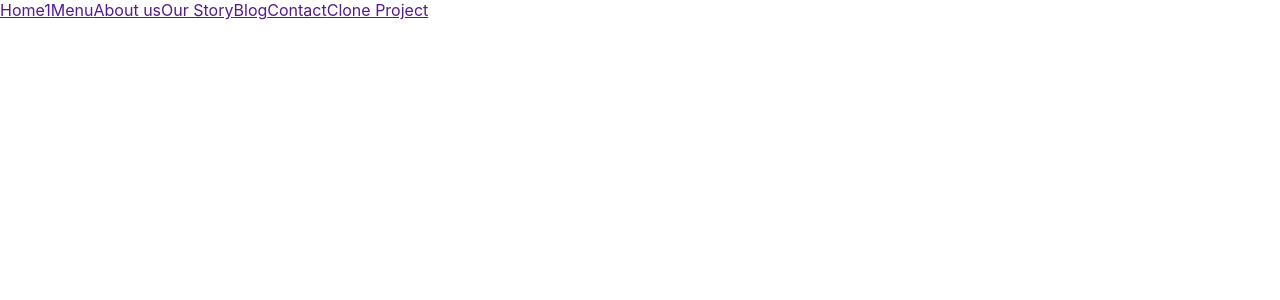
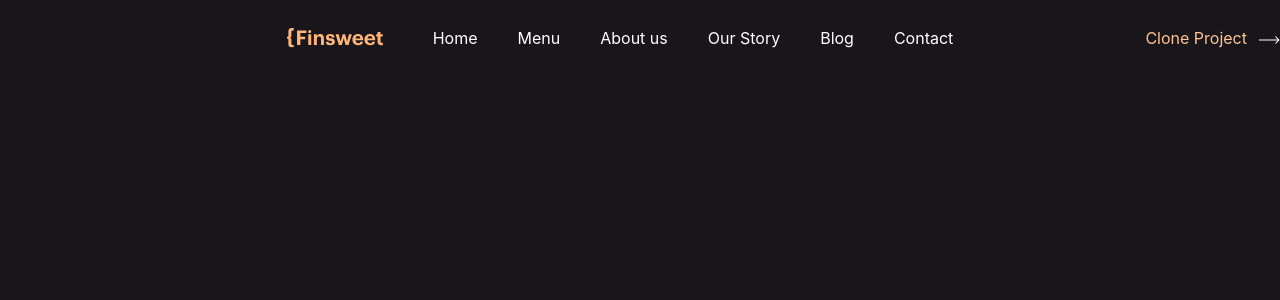
Before and after one commit to Kizya007/Coffee_shop, a React (Create React App) app: page / in a window 1280 px wide. Shown: the top 300 px of the page. Built offline with nearby package versions, Linux system fonts and the light colour scheme.

Commit message:
git commit

```diff
--- a/src/App.jsx
+++ b/src/App.jsx
@@ -1,8 +1,11 @@
 import Header from "./components/Header";
+import "./assets/Global.scss";
 
 function Home() {
   return (
-    <Header />
+    <div className="container">
+      <Header />
+    </div>
   );
 }
 
--- a/src/assets/Global.scss
+++ b/src/assets/Global.scss
@@ -0,0 +1,13 @@
+.container {
+    position: relative;
+    display: flex;
+    align-items: center;
+    justify-content: center;
+
+    max-width: 1600px;
+
+}
+
+body {
+    background: #19161B;
+}
--- a/src/assets/Header.scss
+++ b/src/assets/Header.scss
@@ -0,0 +1,30 @@
+.header {
+  margin-top: 28px;
+
+  display: flex;
+
+  .navigation {
+    display: flex;
+    align-items: center;
+    justify-content: space-between;
+    &-link {
+      margin-right: 40px;
+
+      text-decoration: none;
+      color: #fff;
+    }
+    &-link:nth-child(1) {
+      margin-left: 50px;
+    }
+
+    .block-link {
+        position: absolute;
+        right: 0;
+      .link {
+        text-decoration: none;
+        color: #FFC492;
+        margin-right: 12px;
+      }
+    }
+  }
+}
--- /dev/null
+++ b/src/assets/icon/ArrowRight.jsx
@@ -0,0 +1,17 @@
+function ArrowRight() {
+  return (
+    <svg
+      width="21"
+      height="8"
+      viewBox="0 0 21 8"
+      fill="none"
+      xmlns="http://www.w3.org/2000/svg"
+    >
+      <path
+        d="M20.3536 4.35355C20.5488 4.15829 20.5488 3.84171 20.3536 3.64645L17.1716 0.464466C16.9763 0.269204 16.6597 0.269204 16.4645 0.464466C16.2692 0.659728 16.2692 0.976311 16.4645 1.17157L19.2929 4L16.4645 6.82843C16.2692 7.02369 16.2692 7.34027 16.4645 7.53553C16.6597 7.7308 16.9763 7.7308 17.1716 7.53553L20.3536 4.35355ZM0 4.5L20 4.5V3.5L0 3.5L0 4.5Z"
+        fill="white"
+      />
+    </svg>
+  );
+}
+export default ArrowRight
--- /dev/null
+++ b/src/assets/icon/Logo.jsx
@@ -0,0 +1,56 @@
+function Logo() {
+  return (
+    <svg
+      width="96"
+      height="20"
+      viewBox="0 0 96 20"
+      fill="none"
+      xmlns="http://www.w3.org/2000/svg"
+    >
+      <g clip-path="url(#clip0_202_4)">
+        <path
+          d="M95.8297 14.8287V17.201H93.8368C91.7102 17.1343 90.574 15.9875 90.574 13.8336V8.41541H89.1826V6.33428H90.574V4.00439H93.5148V6.31001H95.7629V8.38507H93.5148V13.5424C93.5148 14.2401 93.6545 14.7983 94.73 14.7983L95.8297 14.8287Z"
+          fill="#FFB577"
+        />
+        <path
+          d="M77.462 11.7891V11.6313C77.4302 10.9335 77.5367 10.2362 77.7752 9.57953C78.0137 8.92284 78.3797 8.31962 78.8522 7.80443C79.3246 7.28925 79.8942 6.87224 80.5284 6.57731C81.1625 6.28237 81.8487 6.11531 82.5476 6.08569C82.6874 6.08569 82.8332 6.08569 82.9729 6.08569C85.7496 6.08569 88.1861 7.69963 88.1861 11.5464V12.3655H80.4696C80.5486 14.1372 81.5086 15.1383 83.1248 15.1383C84.5162 15.1383 85.1663 14.5315 85.3547 13.6457H88.1314C87.7912 15.9574 85.9441 17.2437 83.0215 17.2437C79.8134 17.2194 77.462 15.1929 77.462 11.7891ZM85.2939 10.5088C85.1907 8.89491 84.3765 8.11828 82.9608 8.11828C81.5451 8.11828 80.7309 8.99199 80.5304 10.5088H85.2939Z"
+          fill="#FFB577"
+        />
+        <path
+          d="M65.4562 11.7891V11.6313C65.4244 10.9344 65.5304 10.2382 65.7682 9.58223C66.006 8.9263 66.3709 8.3236 66.842 7.80857C67.3132 7.29355 67.8814 6.8763 68.5141 6.58068C69.1469 6.28506 69.8318 6.11686 70.5296 6.08569C70.6694 6.08569 70.8152 6.08569 70.9549 6.08569C73.7316 6.08569 76.1742 7.69963 76.1742 11.5464V12.3655H68.4638C68.5428 14.1372 69.5028 15.1383 71.119 15.1383C72.5104 15.1383 73.1605 14.5315 73.3489 13.6457H76.1256C75.7792 15.9574 73.9322 17.2437 71.0096 17.2437C67.8076 17.2194 65.4562 15.1929 65.4562 11.7891ZM73.2881 10.5088C73.1848 8.89491 72.3706 8.11828 70.9549 8.11828C69.5392 8.11828 68.7494 9.01625 68.5246 10.5028L73.2881 10.5088Z"
+          fill="#FFB577"
+        />
+        <path
+          d="M48.6074 6.31006H51.7183L53.6201 13.506L55.7041 6.31006H58.1345L60.0181 13.506L62.0231 6.31006H64.8727L61.4945 17.0008H58.5781L56.7553 10.2903L54.8049 17.0008H51.852L48.6074 6.31006Z"
+          fill="#FFB577"
+        />
+        <path
+          d="M38.7222 13.6395H41.4989C41.6265 14.6042 42.1065 15.1563 43.3824 15.1563C44.5247 15.1563 45.0533 14.7255 45.0533 13.9914C45.0533 13.2572 44.4457 12.9478 42.8903 12.7294C40.0407 12.2986 38.9409 11.4795 38.9409 9.39229C38.9409 7.16555 40.9824 6.06128 43.1941 6.06128C45.5698 6.06128 47.3622 6.92285 47.6174 9.38016H44.8771C44.8596 9.19019 44.8046 9.00556 44.7153 8.83694C44.6259 8.66833 44.504 8.51906 44.3565 8.39777C44.2091 8.27647 44.039 8.18556 43.8562 8.13027C43.6733 8.07499 43.4813 8.05642 43.2913 8.07566H43.2001C42.2401 8.07566 41.6812 8.52465 41.6812 9.17993C41.6812 9.83521 42.1976 10.1204 43.7652 10.3449C46.4265 10.7453 47.9151 11.4188 47.9151 13.7062C47.9151 15.9936 46.232 17.2193 43.4128 17.2193C40.5936 17.2193 38.8012 15.9512 38.7222 13.6395Z"
+          fill="#FFB577"
+        />
+        <path
+          d="M26.9224 6.31H29.8631V8.00281C30.1946 7.38147 30.6977 6.86822 31.3127 6.52404C31.9277 6.17986 32.6287 6.01923 33.3325 6.06124C35.4165 6.06124 36.9294 7.32933 36.9294 10.2235V17.0251H34.0251V10.6482C34.0251 9.19809 33.4601 8.50641 32.1477 8.50641C31.8703 8.48229 31.5909 8.51312 31.3254 8.59713C31.06 8.68114 30.8138 8.81667 30.601 8.99594C30.3881 9.17522 30.2129 9.3947 30.0852 9.6418C29.9575 9.8889 29.88 10.1587 29.857 10.4358C29.8419 10.5648 29.8419 10.6952 29.857 10.8242V17.0008H26.9224V6.31Z"
+          fill="#FFB577"
+        />
+        <path
+          d="M21.2476 3.62236C21.2369 3.32957 21.3135 3.0402 21.4676 2.7909C21.6217 2.54159 21.8465 2.34356 22.1134 2.22187C22.3803 2.10018 22.6773 2.06031 22.9669 2.1073C23.2565 2.1543 23.5256 2.28605 23.7402 2.48587C23.9548 2.68569 24.1052 2.94459 24.1723 3.2298C24.2394 3.51502 24.2203 3.81371 24.1174 4.08807C24.0144 4.36242 23.8323 4.60011 23.594 4.77102C23.3557 4.94194 23.0719 5.03841 22.7787 5.04821H22.724C22.542 5.05971 22.3595 5.03522 22.187 4.97613C22.0145 4.91705 21.8554 4.82454 21.7188 4.7039C21.5822 4.58327 21.4708 4.43689 21.391 4.27315C21.3111 4.10942 21.2645 3.93156 21.2536 3.74978C21.2486 3.7075 21.2466 3.66493 21.2476 3.62236ZM21.2476 6.31023H24.2187V17.001H21.2597L21.2476 6.31023Z"
+          fill="#FFB577"
+        />
+        <path
+          d="M10.0498 2.39062H19.4432V4.98141H13.3673V8.84636H18.1794V11.3401H13.3612V17.001H10.0498V2.39062Z"
+          fill="#FFB577"
+        />
+        <path
+          d="M4.38076 7.17168C4.38076 8.08786 4.38076 9.20427 3.11696 9.65933C4.41114 10.1022 4.38076 11.0427 4.38076 12.0256V15.6661C4.38076 16.3578 4.66025 16.7764 5.15848 16.8795C5.26796 16.9164 5.38329 16.9329 5.49873 16.9281H6.71392V19.3551H4.70886C2.57013 19.3551 1.39139 18.1416 1.39139 15.8906V11.5827C1.37622 11.3615 1.27857 11.1541 1.11771 11.0013C0.956855 10.8486 0.744484 10.7616 0.522532 10.7575H0V8.62786H0.522532C0.748913 8.62488 0.965455 8.53498 1.12723 8.37682C1.28901 8.21866 1.38361 8.00438 1.39139 7.77843V3.40989C1.39139 1.19528 2.54582 0 4.70886 0H6.73215V2.39056H5.51696C5.40138 2.3909 5.28657 2.40932 5.17671 2.44517C4.67848 2.57258 4.39899 2.98517 4.39899 3.65865L4.38076 7.17168Z"
+          fill="#FFB577"
+        />
+      </g>
+      <defs>
+        <clipPath id="clip0_202_4">
+          <rect width="96" height="19.4157" fill="white" />
+        </clipPath>
+      </defs>
+    </svg>
+  );
+}
+export default Logo;
--- a/src/components/Header.jsx
+++ b/src/components/Header.jsx
@@ -1,16 +1,36 @@
-import "../assets/Header.scss"
+import "../assets/Header.scss";
+import Logo from "../assets/icon/Logo";
+import ArrowRight from "../assets/icon/ArrowRight";
 
 function Header() {
   return (
     <header className="header">
+      <Logo />
       <nav className="navigation">
-        <a href="" className="navigation-link">Home1</a>
-        <a href="" className="navigation-link">Menu</a>
-        <a href="" className="navigation-link">About us</a>
-        <a href="" className="navigation-link">Our Story</a>
-        <a href="" className="navigation-link">Blog</a>
-        <a href="" className="navigation-link">Contact</a>
-        <a href="" className="navigation-link">Clone Project</a>
+        <a href="" className="navigation-link">
+          Home
+        </a>
+        <a href="" className="navigation-link">
+          Menu
+        </a>
+        <a href="" className="navigation-link">
+          About us
+        </a>
+        <a href="" className="navigation-link">
+          Our Story
+        </a>
+        <a href="" className="navigation-link">
+          Blog
+        </a>
+        <a href="" className="navigation-link">
+          Contact
+        </a>
+        <div className="block-link">
+          <a href="" className="link">
+            Clone Project
+          </a>
+          <ArrowRight />
+        </div>
       </nav>
     </header>
   );
```
Also changed, not shown: src/assets/img/logo.png (added).
